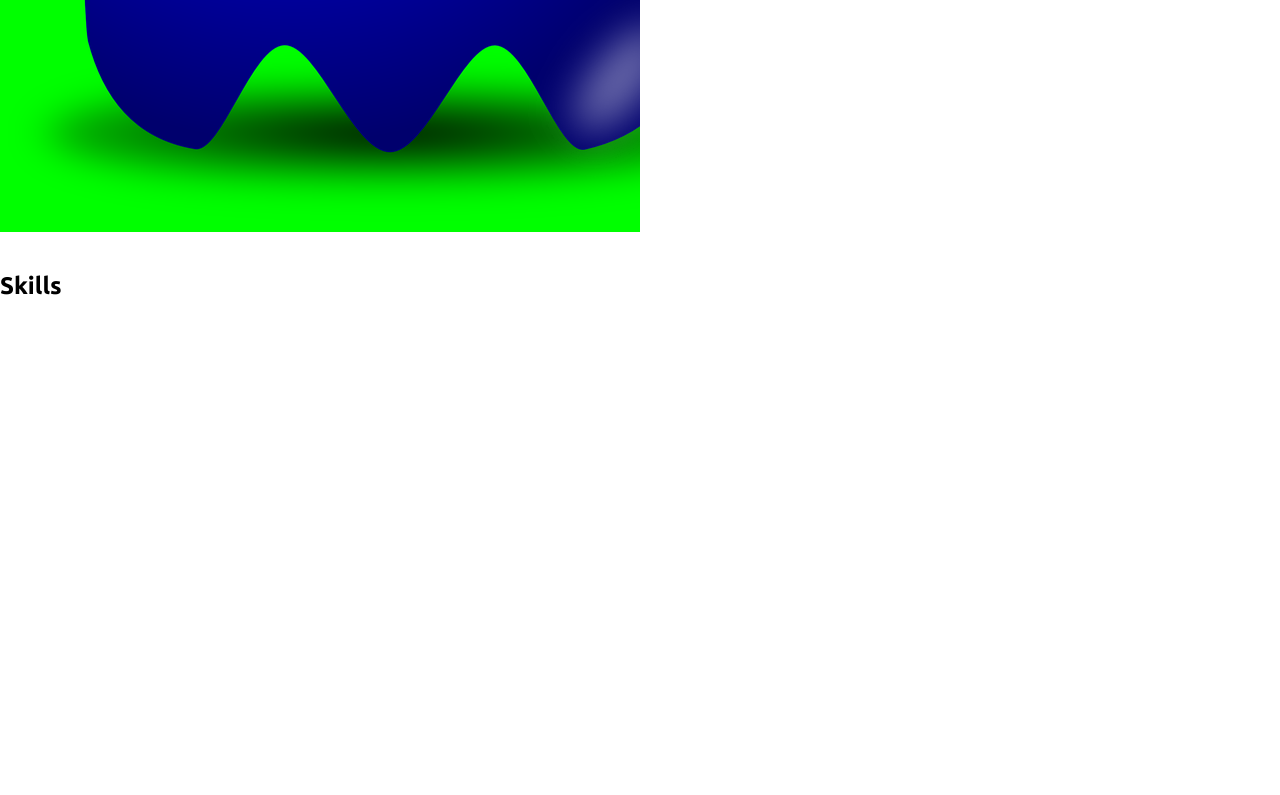
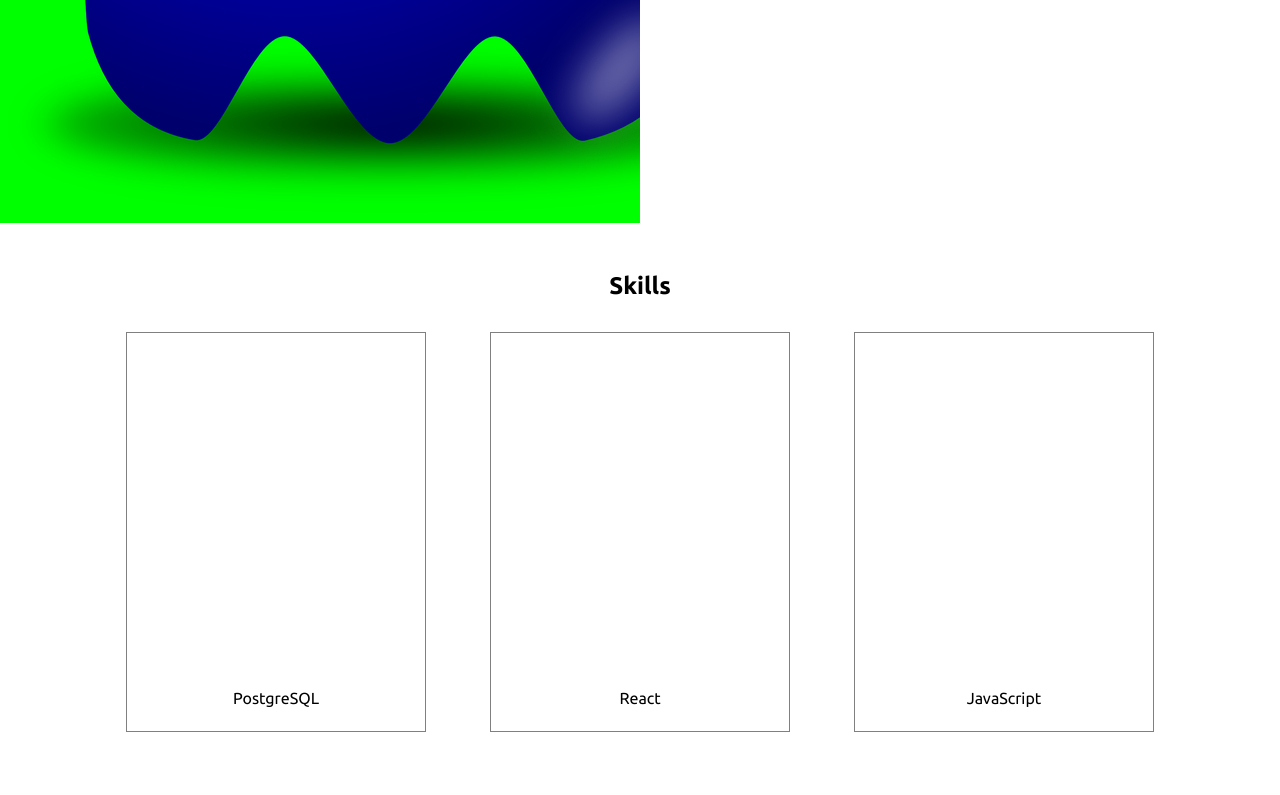
Before and after one commit to Kry765/Portfolio, a React (Create React App) app: page / in a window 1280 px wide. Shown: the part 1168-1963 px from the top of the page. Before the commit the page ends 1468 px from the top, so only its background shows below. Built offline with nearby package versions, Linux system fonts and the light colour scheme.

Commit message:
add skills

```diff
--- a/src/App.js
+++ b/src/App.js
@@ -6,10 +6,20 @@ import Skills from './components/Skills'
 function App() {
 	return (
 		<div className='App'>
-			<Menu />
-			<Header />
-			<Aboutme />
-			<Skills />
+			<nav>
+				<Menu />
+			</nav>
+			<header>
+				<Header />
+			</header>
+			<main>
+				<section>
+					<Aboutme />
+				</section>
+				<section>
+					<Skills />
+				</section>
+			</main>
 		</div>
 	)
 }
--- a/src/components/Aboutme.js
+++ b/src/components/Aboutme.js
@@ -4,7 +4,6 @@ import '../style/_aboutme.scss'
 import '../style/reset.scss'
 export default function Aboutme() {
 	return (
-		<header>
 		<div className='about-me'>
 			<h1>About me</h1>
 			<div className='about-me__card'>
@@ -16,6 +15,5 @@ export default function Aboutme() {
 				</div>
 			</div>
 		</div>
-		</header>
 	)
 }
--- a/src/components/Header.js
+++ b/src/components/Header.js
@@ -2,12 +2,10 @@ import React from 'react'
 import '../style/_header.scss'
 export default function Hedaer() {
 	return (
-		<header>
-			<div className='header'>
-				<h1 className='header__title'>Hi My name is Chris</h1>
-				<p className='header__text'>Thank you for being here, let me tell you something about myself</p>
-				<button className='header__button'>Let's Go</button>
-			</div>
-		</header>
+		<div className='header'>
+			<h1 className='header__title'>Hi My name is Chris</h1>
+			<p className='header__text'>Thank you for being here, let me tell you something about myself</p>
+			<button className='header__button'>Let's Go</button>
+		</div>
 	)
 }
--- a/src/components/Skills.js
+++ b/src/components/Skills.js
@@ -3,8 +3,31 @@ import '../style/_skills.scss'
 
 export default function Skills() {
 	return (
-		<section>
+		<div className='skills'>
 			<h1>Skills</h1>
-		</section>
+			<div className='skills__cards'>
+				<div className='skills__card'>
+					<p>PostgreSQL</p>
+				</div>
+				<div className='skills__card'>
+					<p>React</p>
+				</div>
+				<div className='skills__card'>
+					<p>JavaScript</p>
+				</div>
+				<div className='skills__card'>
+					<p>CSS</p>
+				</div>
+				<div className='skills__card'>
+					<p>SCSS</p>
+				</div>
+				<div className='skills__card'>
+					<p>HTML</p>
+				</div>
+				<div className='skills__card'>
+					<p>Node.js</p>
+				</div>
+			</div>
+		</div>
 	)
 }
--- a/src/components/menu.js
+++ b/src/components/menu.js
@@ -14,8 +14,6 @@ export default function Menu() {
 	}
 
 	return (
-		<div>
-			<nav>
 		<div className='nav'>
 			{/*LOGO */}
 			<IconBrandCodepen className='nav__logo' />
@@ -40,7 +38,5 @@ export default function Menu() {
 				<div className='nav__mobile-item'>Concact me</div>
 			</div>
 		</div>
-			</nav>
-		</div>
 	)
 }
--- a/src/style/_skills.scss
+++ b/src/style/_skills.scss
@@ -0,0 +1,22 @@
+.skills {
+	display: flex;
+	flex-direction: column;
+	align-items: center;
+	max-width: 100%;
+	&__cards {
+		display: flex;
+		justify-content: center;
+		flex-wrap: wrap;
+	}
+	&__card {
+		display: flex;
+		align-items: flex-end;
+		justify-content: center;
+		height: 400px;
+		width: 300px;
+		margin: 2em;
+		border: 1px solid gray;
+		text-align: center;
+		padding: 1.5em;
+	}
+}
```
Lines whose indentation alone changed are shown as unchanged.
